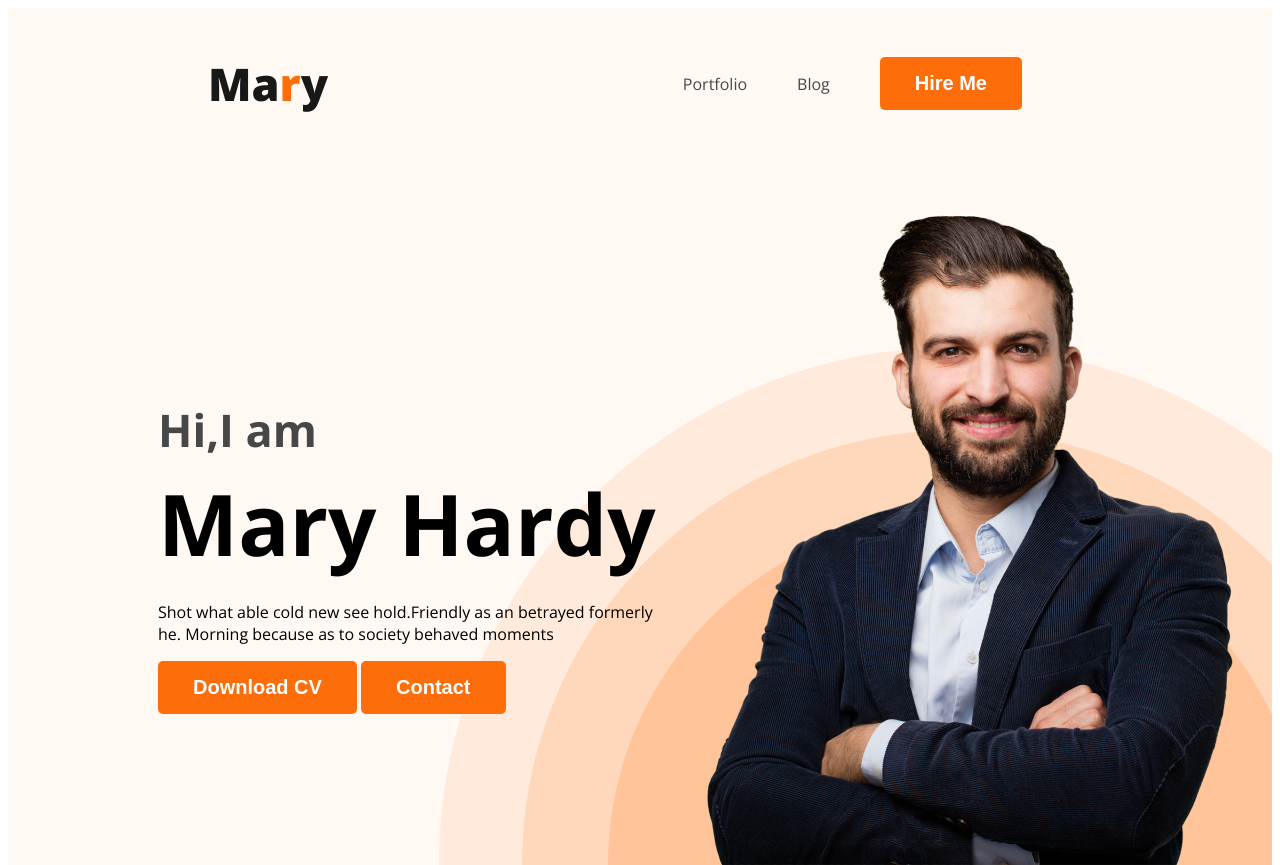
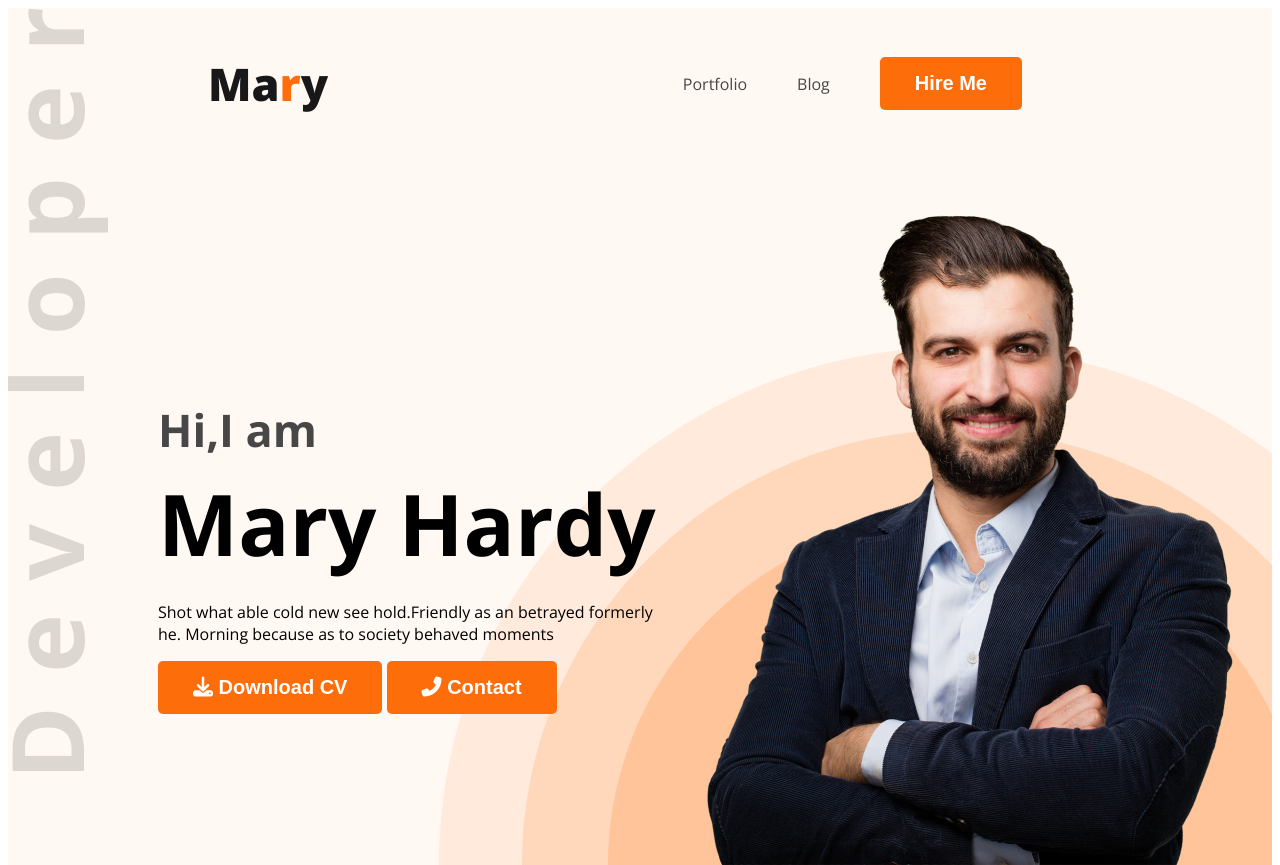
Before and after one commit to Khairabul/webdeveloper-portfolio, a plain HTML site: page index.html in a window 1280 px wide. Shown: the top 865 px of the page. Drawn offline with nearby package versions, Linux system fonts and the light colour scheme.

Commit message:
font awsome

```diff
--- a/index.html
+++ b/index.html
@@ -8,6 +8,7 @@
     <link rel="preconnect" href="https://fonts.gstatic.com" crossorigin>
     <link href="https://fonts.googleapis.com/css2?family=Open+Sans:wght@400;700;800&display=swap" rel="stylesheet">
     <link rel="stylesheet" href="styles/portfolio.css">
+    <script src="https://kit.fontawesome.com/891884d41a.js" crossorigin="anonymous"></script>
 </head>
 <body>
     <header class="header">
@@ -24,8 +25,8 @@
                 <h4 class="banner-greeting">Hi,I am</h4>
                 <h1 class="banner-title">Mary Hardy</h1>
                 <p class="banner-description">Shot what able cold new see hold.Friendly as an betrayed formerly he. Morning because as to society behaved moments</p>
-                <button class="btn-primary">Download CV</button>
-                <button class="btn-primary">Contact</button>
+                <button class="btn-primary"><i class="fas fa-download"></i> Download CV</button>
+                <button class="btn-primary"><i class="fas fa-phone-alt"></i></i> Contact</button>
             </div>
             <img class="profile-pic" src="images/hardy.png" alt="">
 
@@ -165,7 +166,7 @@
 
             </div>
             <div class="download-cv">
-                <button class="btn-primary">Download CV</button>
+                <button class="btn-primary"> <i class="fas fa-download"></i> Download CV</button>
 
             </div>
 
--- a/styles/portfolio.css
+++ b/styles/portfolio.css
@@ -67,9 +67,9 @@ nav a {
 /* header related style */
 .header {
     background-color: #FFF8F3;
-    background-image: url('../images/header_bg.png');
+    background-image: url('../images/header_bg.png'),url('../images/developer.png');
     background-repeat: no-repeat;
-    background-position: bottom right;
+    background-position: bottom right,top left;
 }
 
 .banner {
```
